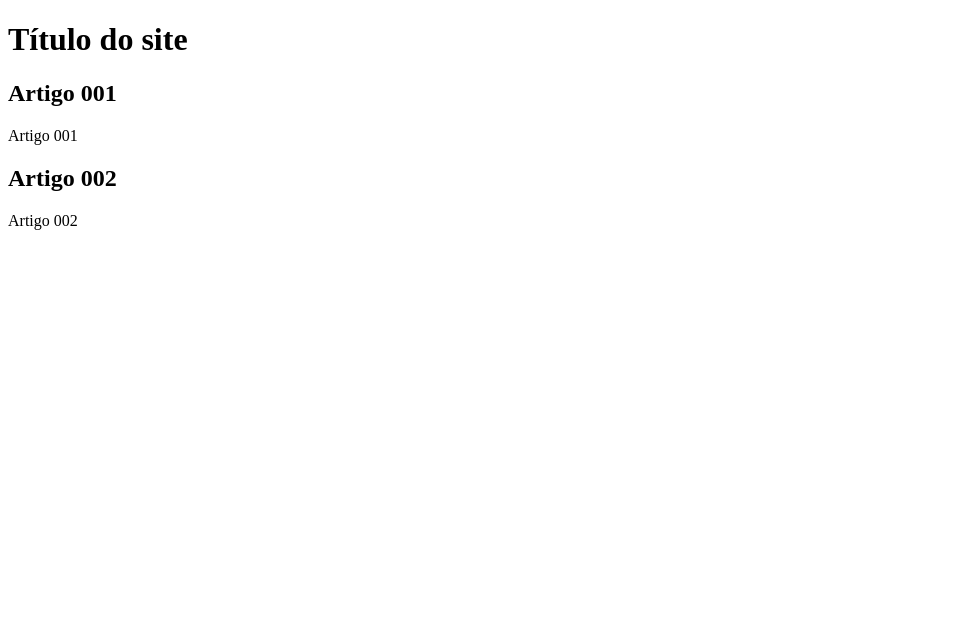
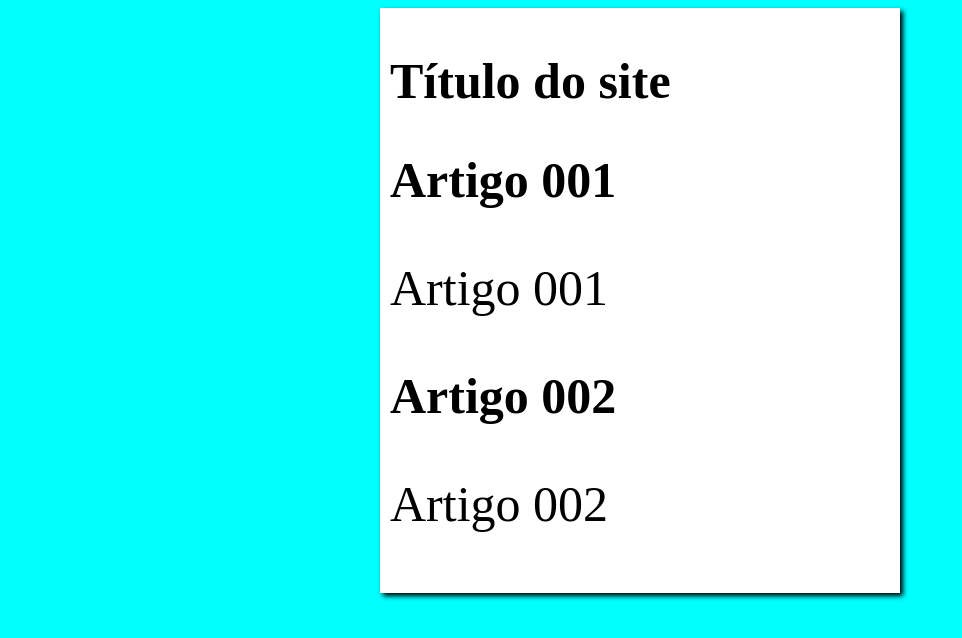
Before and after one commit to BrunoD-Almeida/projeto-site, a plain HTML site: page index.html in a window 1280 px wide. Shown: the whole page, without its empty margins (0-962 px from the left). Drawn offline with Linux system fonts and the light colour scheme.

Commit message:
update design site
fiz o css do site

```diff
--- a/index.html
+++ b/index.html
@@ -4,6 +4,7 @@
     <meta charset="UTF-8">
     <meta http-equiv="X-UA-Compatible" content="IE=edge">
     <meta name="viewport" content="width=device-width, initial-scale=1.0">
+    <link rel="stylesheet" href="style/style.css">
     <title>Título do site</title>
 </head>
 <body>
--- /dev/null
+++ b/style/style.css
@@ -0,0 +1,17 @@
+*{
+    font-size: 50px;
+    font-family: 'Times New Roman', Times, serif;
+
+}
+
+body{
+    background-color: aqua;
+}
+
+main{
+    background-color: white;
+    width: 500px;
+    margin: auto;
+    padding: 10px;
+    box-shadow: 3px 3px 5px #000;
+}
```
